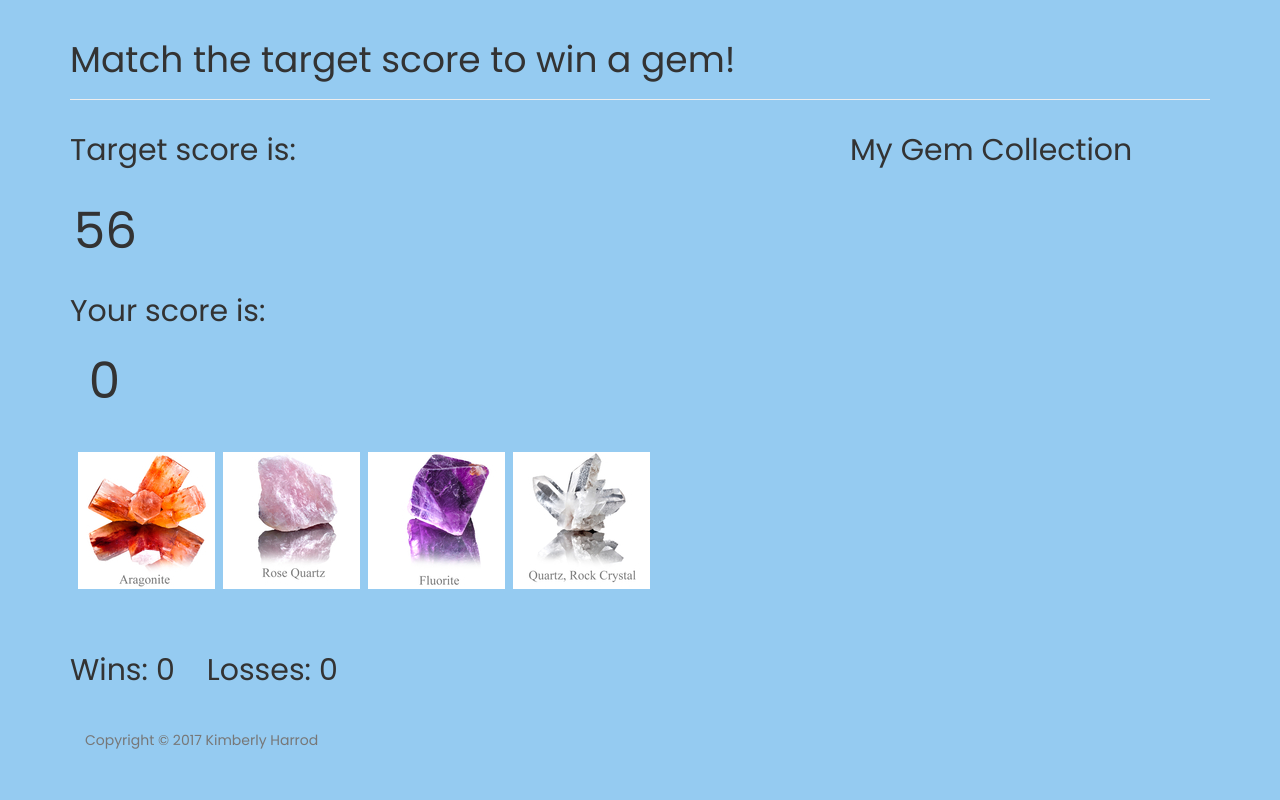
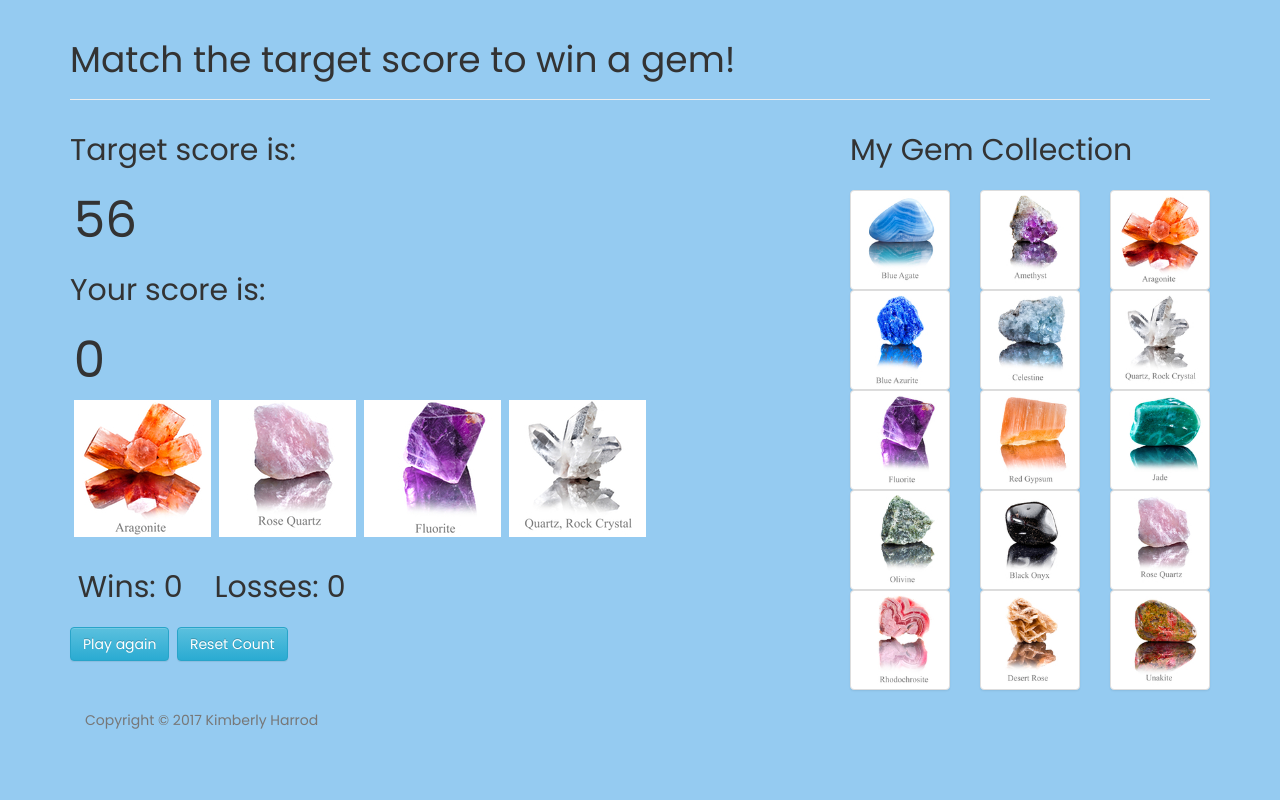
Before and after one commit to kimharrod/week-4-game, a PHP site: page /gameplay.html in a window 1280 px wide. Run offline with PHP 8.4, Linux system fonts and the light colour scheme.

Commit message:
Fixed reset and counter buttons

```diff
--- a/assets/css/style.css
+++ b/assets/css/style.css
@@ -20,10 +20,10 @@ body .jumbotron {
 
 .top-buffer {
 
-	margin-top: 20px;
+	margin-top: 10px;
 }
 
-.col-md-12 {
+.col-md-12, .col-med-6 {
 
 	box-sizing: border-box;
 
@@ -104,7 +104,7 @@ body .jumbotron {
 
 	display: block;
 
-	margin-left: 1%;
+	margin-left: 0.5%;
 
 	font-family: 'Poppins', sans-serif;
 
@@ -133,3 +133,22 @@ body .jumbotron {
 
 	line-height: 60px;
 }
+
+#winlossCounter {
+
+	box-sizing: border-box;
+
+	color: rgb(51, 51, 51);
+
+	display: block;
+
+	margin-left: 1%;
+
+	font-family: 'Poppins', sans-serif;
+
+	font-size: 30px;
+
+	font-weight: 300;
+
+	line-height: 60px;
+}
--- a/gameplay.html
+++ b/gameplay.html
@@ -90,9 +90,14 @@
 
 			</div>
 
-			<div class="row top-buffer" id="winlossCounter">
+			<div class="row top-buffer">
 
-				<p class="col-md-12">Wins: 0 &nbsp;&nbsp; Losses: 0</p>
+				<p class="col-md-6" id="winlossCounter">Wins: 0 &nbsp;&nbsp; Losses: 0</p>
+
+				<p class="col-md-6">
+					<a href="#" class="btn btn-info btn-med" id="playagainbutton" role="button">Play again</a>&nbsp;
+					<a href="#" class="btn btn-info btn-med" id="resetbutton" role="button">Reset Count</a>
+				</p>
 
 			</div>
 
@@ -100,11 +105,84 @@
 
 
 
-	    <div class="col-md-4">
+	    <div class="col-md-4" id="gemBox">
 
-	    	<div class="row" id="gemBox">
+	    	<div class="row">
 
 				<p class="col-md-12">My Gem Collection</p>
+
+			</div>
+
+			<div class="row" id="gemSpots">
+
+				<div class="col-md-4">
+				<img src="assets/images/agate.png" alt="agate" class="img-thumbnail">
+				</div>
+				<div class="col-md-4">
+				<img src="assets/images/amethyst.png" alt="agate" class="img-thumbnail">
+				</div>
+				<div class="col-md-4">
+				<img src="assets/images/aragonite.png" alt="agate" class="img-thumbnail">
+				</div>
+
+			</div>
+
+
+			<div class="row" id="gemSpots">
+
+				<div class="col-md-4">
+				<img src="assets/images/azurite.png" alt="agate" class="img-thumbnail">
+				</div>
+				<div class="col-md-4">
+				<img src="assets/images/celestine.png" alt="agate" class="img-thumbnail">
+				</div>
+				<div class="col-md-4">
+				<img src="assets/images/crystal.png" alt="agate" class="img-thumbnail">
+				</div>
+
+			</div>
+
+
+			<div class="row" id="gemSpots">
+
+				<div class="col-md-4">
+				<img src="assets/images/fluorite.png" alt="agate" class="img-thumbnail">
+				</div>
+				<div class="col-md-4">
+				<img src="assets/images/gypsum.png" alt="agate" class="img-thumbnail">
+				</div>
+				<div class="col-md-4">
+				<img src="assets/images/jade.png" alt="agate" class="img-thumbnail">
+				</div>
+
+			</div>
+
+
+			<div class="row" id="gemSpots">
+
+				<div class="col-md-4">
+				<img src="assets/images/olivine.png" alt="agate" class="img-thumbnail">
+				</div>
+				<div class="col-md-4">
+				<img src="assets/images/onyx.png" alt="agate" class="img-thumbnail">
+				</div>
+				<div class="col-md-4">
+				<img src="assets/images/quartz.png" alt="agate" class="img-thumbnail">
+				</div>
+
+			</div>
+
+			<div class="row" id="gemSpots">
+
+				<div class="col-md-4">
+				<img src="assets/images/rhodochrosite.png" alt="agate" class="img-thumbnail">
+				</div>
+				<div class="col-md-4">
+				<img src="assets/images/rose.png" alt="agate" class="img-thumbnail">
+				</div>
+				<div class="col-md-4">
+				<img src="assets/images/unakite.png" alt="agate" class="img-thumbnail">
+				</div>
 
 			</div>
 
@@ -150,6 +228,9 @@ $(document).ready(function(){
 		clickValue = "";
 		counter = 0;
 		gameOver = 0;
+		$("#gemImages").html("");
+		$("#gameCounter").text(0);
+		$("#winlossMessage").text("");
 
 
 
@@ -157,7 +238,7 @@ $(document).ready(function(){
 
 
 		targetScore = Math.floor((Math.random() * 101) +19);
-		$("#setTarget").append(targetScore);
+		$("#setTarget").text(targetScore);
 		console.log(targetScore);
 
 
@@ -205,6 +286,14 @@ $(document).ready(function(){
 
 		console.log(gemValues);
 
+		// Button to play again
+
+		$("#playagainbutton").click(initGame);
+
+		// Button to reset the win/loss counter
+
+		$("#resetbutton").click(resetCounter);
+
 	}  // end function initGame
 
 
@@ -245,14 +334,14 @@ $(document).ready(function(){
 		// Checks for win (counter equals target score) or loss (counter exceeds target score)
 
 		if (counter === targetScore) {
-			$("#winlossMessage").text("You win!");
+			$("#winlossMessage").text("You won!");
 			gamesWon++;
 			$("#winlossCounter").html("Wins: " + gamesWon + "&nbsp;&nbsp;Losses: " + gamesLost);
 			gameOver = 1;
 		}
 
 		if (counter > targetScore) {
-			$("#winlossMessage").text("You went over - you lose.");
+			$("#winlossMessage").text("Too high - you lost.");
 			gamesLost++;
 			$("#winlossCounter").html("Wins: " + gamesWon + "&nbsp;&nbsp;Losses: " + gamesLost);
 			gameOver = 1;
@@ -265,6 +354,7 @@ $(document).ready(function(){
 		gamesWon = 0;
 		gamesLost = 0;
 		$("#winlossCounter").html("Wins: " + gamesWon + "&nbsp;&nbsp;Losses: " + gamesLost);
+		initGame();
 
 	} // end function resetCounter
 
```
Also changed, not shown: 2 other files.
